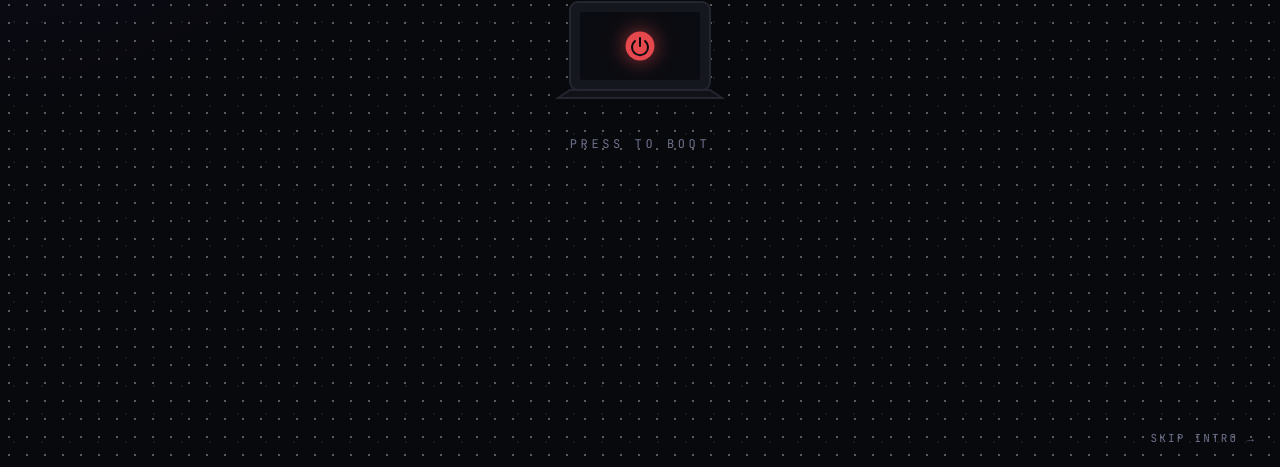
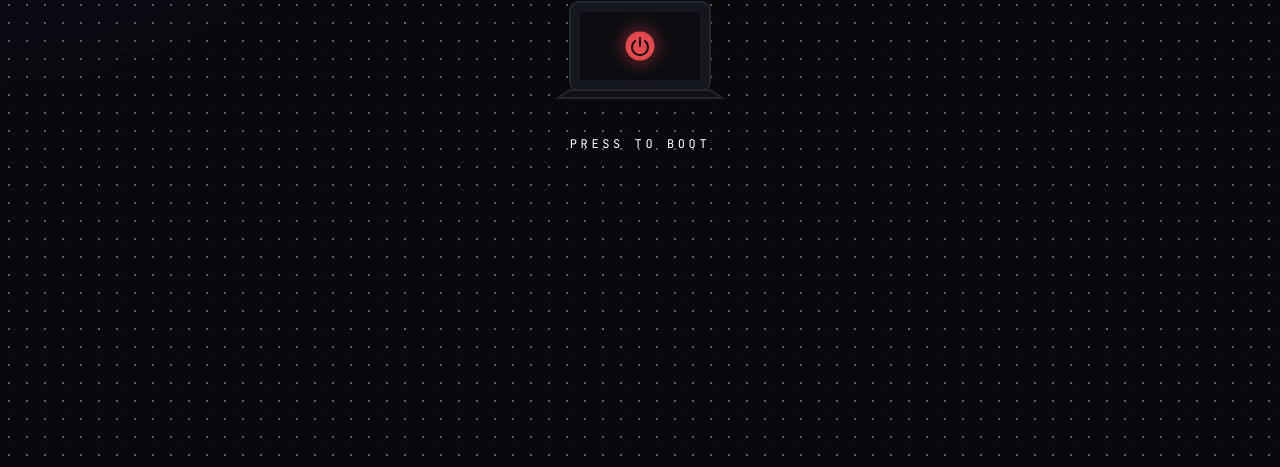
Before and after one commit to khizer08/Portfolio, a React (Vite) app: page / in a window 1280 px wide. Shown: the part 328-795 px from the top of the page. Built offline with nearby package versions, Linux system fonts and the light colour scheme.

Commit message:
intro-animation-fix

```diff
--- a/src/components/BootIntro.jsx
+++ b/src/components/BootIntro.jsx
@@ -102,8 +102,6 @@ export default function BootIntro({ reducedMotion }) {
 
   if (stage === "done") return null;
 
-  const showSkip = stage !== "exiting";
-
   return (
     <AnimatePresence>
       <motion.div
@@ -115,14 +113,7 @@ export default function BootIntro({ reducedMotion }) {
       >
         <div className="hero-stars absolute inset-0" />
 
-        {showSkip && (
-          <button
-            onClick={finish}
-            className="absolute bottom-6 right-6 z-20 font-mono text-[11px] tracking-[0.2em] text-faint hover:text-secondary transition-colors"
-          >
-            SKIP INTRO &rarr;
-          </button>
-        )}
+        {/* Skip intro removed - intro now plays without the skip control */}
 
         {(stage === "idle" || stage === "pressed") && (
           <button
@@ -162,7 +153,7 @@ export default function BootIntro({ reducedMotion }) {
                 strokeLinecap="round"
               />
             </svg>
-            <span className="font-mono text-xs tracking-[0.3em] text-faint group-hover:text-secondary transition-colors">
+            <span className="font-mono text-xs tracking-[0.3em] text-white">
               PRESS TO BOOT
             </span>
           </button>
--- a/src/sections/Hero.jsx
+++ b/src/sections/Hero.jsx
@@ -79,7 +79,7 @@ export default function Hero({ reducedMotion }) {
             initial={{ opacity: 0 }}
             animate={{ opacity: 1 }}
             transition={{ duration: 0.72, delay: 0.62 }}
-            className="mt-14 flex items-center gap-3 font-mono text-sm text-faint"
+            className="mt-14 flex items-center gap-3 font-mono text-sm text-white"
           >
             <span className="h-px w-12 bg-border" />
             scroll to explore
```
